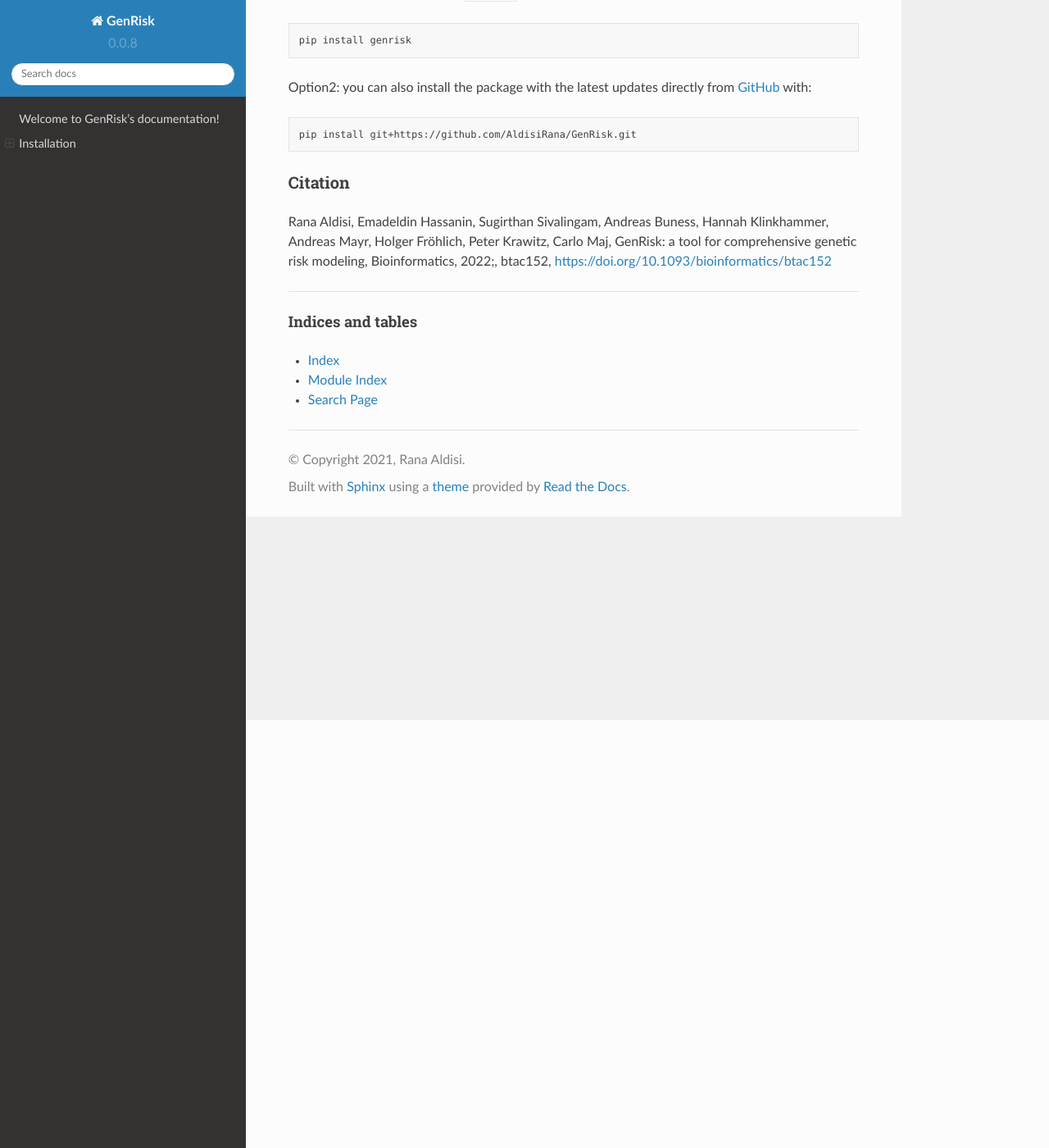
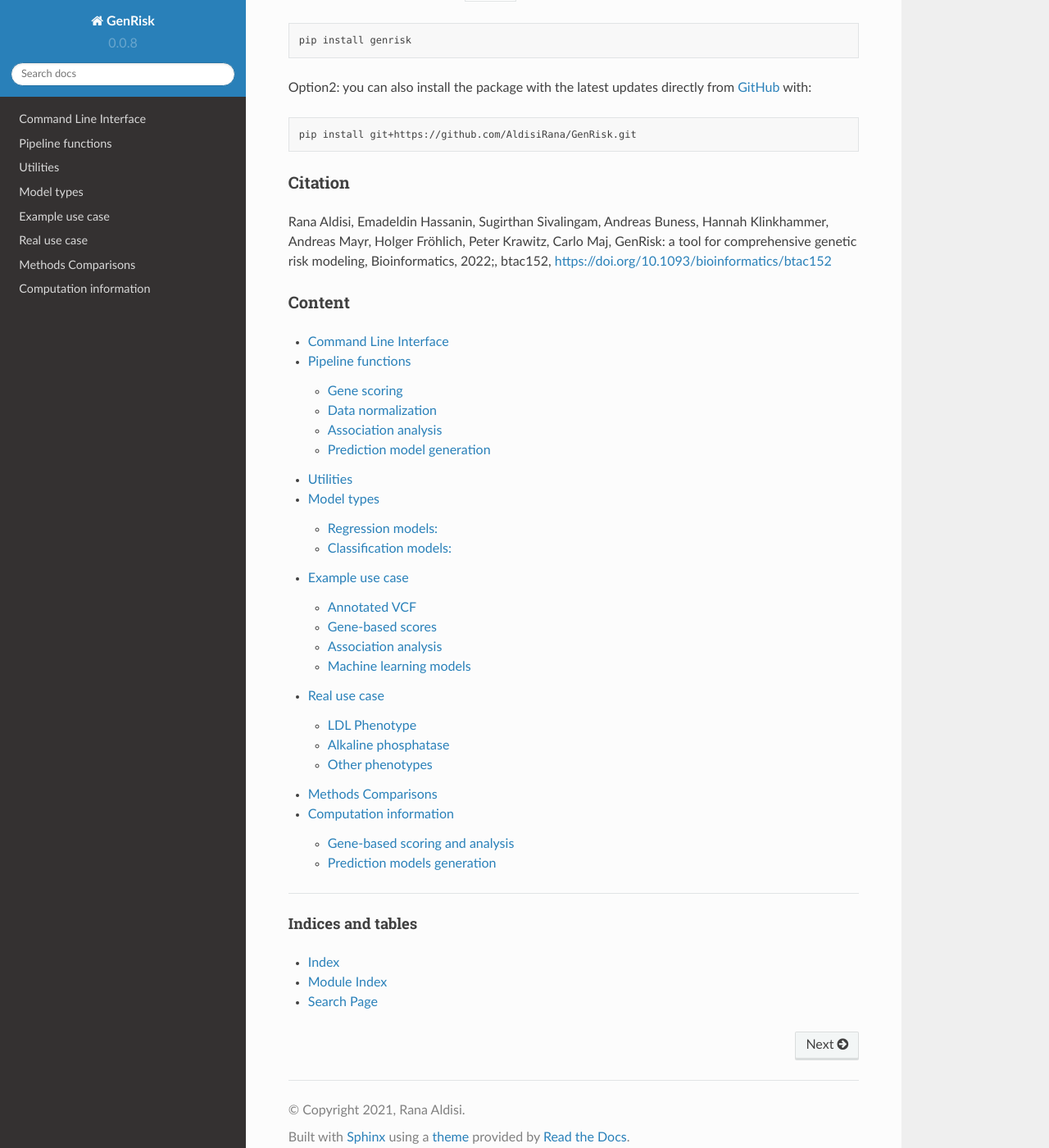
Before and after one commit to AldisiRana/GenRisk, a Sphinx documentation site: the page built from docs/source/index.rst, in a window 1280 px wide and 1400 px high, scrolled down 522 px. Shown: the whole window at 82% size. Built offline with Sphinx 7.4.7 and the Read the Docs theme 2.0.0, drawn with Linux system fonts in a browser that asks for light colours.

Commit message:
Update index.rst

```diff
--- a/docs/source/index.rst
+++ b/docs/source/index.rst
@@ -33,10 +33,24 @@ Option2: you can also install the package with the latest updates directly from
 
     pip install git+https://github.com/AldisiRana/GenRisk.git
 
-
 Citation
 ---------
 Rana Aldisi, Emadeldin Hassanin, Sugirthan Sivalingam, Andreas Buness, Hannah Klinkhammer, Andreas Mayr, Holger Fröhlich, Peter Krawitz, Carlo Maj, GenRisk: a tool for comprehensive genetic risk modeling, Bioinformatics, 2022;, btac152, https://doi.org/10.1093/bioinformatics/btac152
+
+Content
+--------
+.. toctree::
+   :maxdepth: 2
+
+   cli
+   pipeline
+   utils
+   model_types
+   use_example
+   real_cases
+   methods_comparison
+   computation
+
 
 ###############################
 
```
